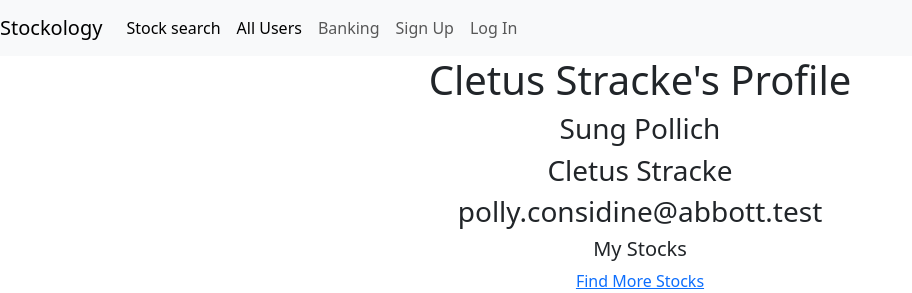
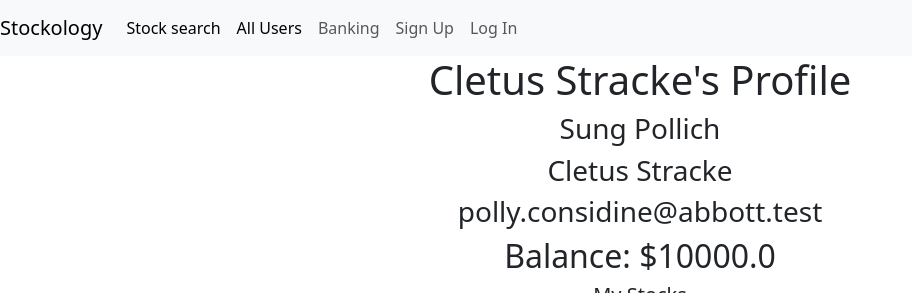
Before and after one commit to goodjobbin85/stockology, a Rails app: page /users/1 in a window 1280 px wide. Shown: the top 293 px of the page, without its empty margins (0-912 px from the left). Run offline with Rails 7, Linux system fonts and the light colour scheme; data that the repository does not hold is empty; style sheets or scripts are compiled from the project's sources; some libraries are stand-ins or nearby versions.

Commit message:
update user show page to render user balance

```diff
--- a/app/views/users/show.html.erb
+++ b/app/views/users/show.html.erb
@@ -4,6 +4,7 @@
     <h3><%= @user.username %></h3>
     <h3><%= @user.name %></h3>
     <h3><%= @user.email %></h3>
+    <h2>Balance: $<%= @user.balance %></h3>
 
     <h5>My Stocks</h5>
 
```
